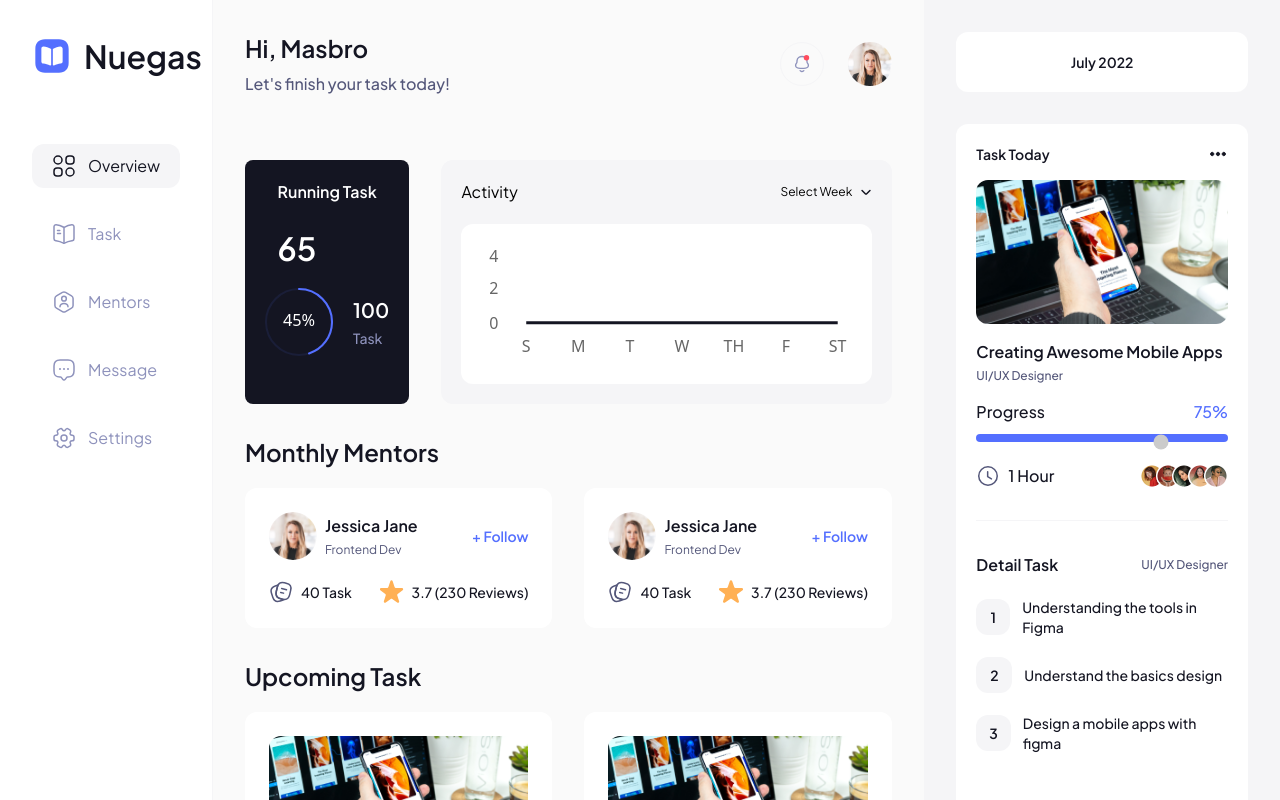
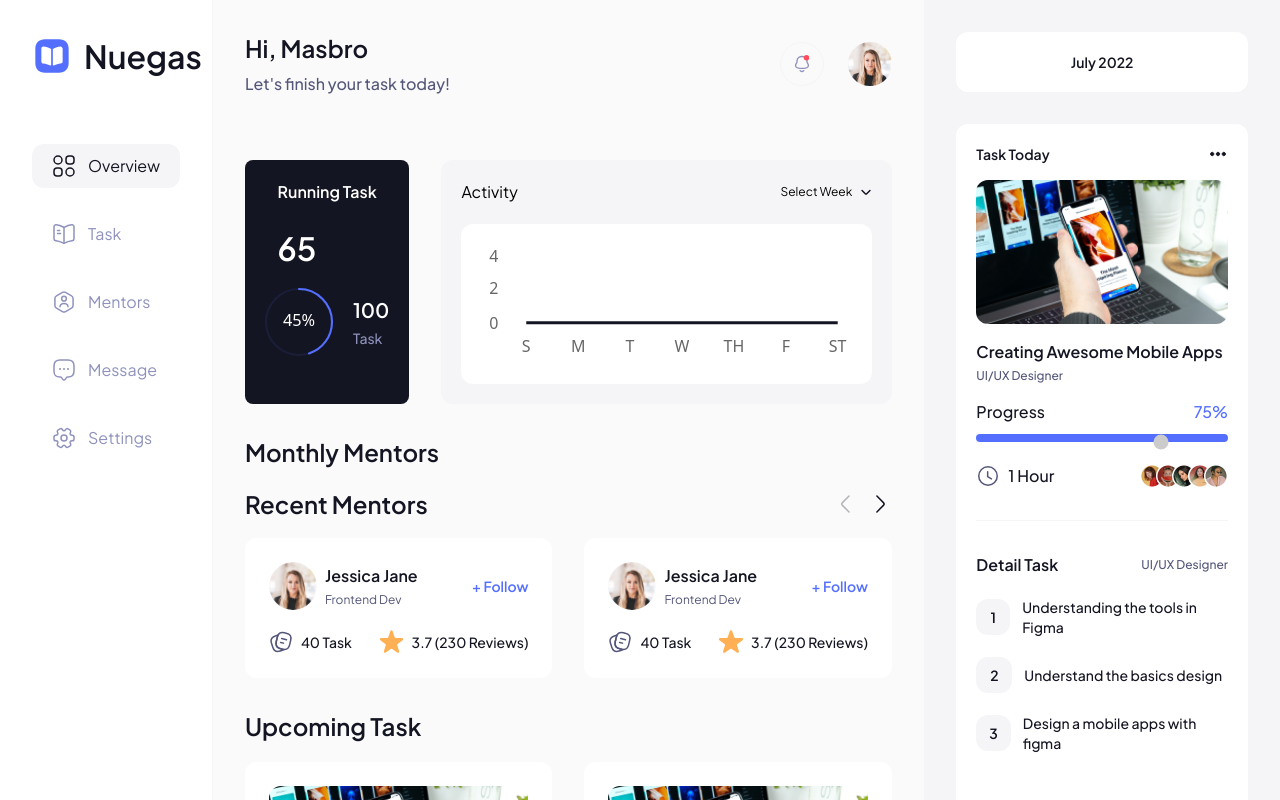
Before and after one commit to pujiragil/nuegas, a React (Vite) app: page / in a window 1280 px wide. Shown: the top 800 px of the page. Built offline with nearby package versions, Linux system fonts and the light colour scheme.

Commit message:
created custom navigation

```diff
--- a/src/components/Slider/Mentor/index.tsx
+++ b/src/components/Slider/Mentor/index.tsx
@@ -1,10 +1,15 @@
-import { Swiper, SwiperSlide } from "swiper/react";
+import { Swiper, SwiperSlide, SwiperRef } from "swiper/react";
 import { Navigation } from "swiper";
-
 import "swiper/css";
 import "swiper/css/navigation";
-
-import { FC, ReactElement } from "react";
+import {
+  FC,
+  MouseEventHandler,
+  ReactElement,
+  useEffect,
+  useRef,
+  useState,
+} from "react";
 
 interface MentorSliderProps {
   smSlide: number;
@@ -13,8 +18,55 @@ interface MentorSliderProps {
 }
 
 const MentorSlider: FC<MentorSliderProps> = ({ smSlide, lgSlide, sliders }) => {
+  const [isBeginning, setIsBeginning] = useState<boolean>(true);
+  const [isEnd, setIsEnd] = useState<boolean>(false);
+  const swiperRef = useRef<SwiperRef>(null);
+
+  useEffect(() => {
+    if (swiperRef.current) {
+      const swiper = swiperRef.current.swiper;
+
+      swiper.on("slideChange", () => {
+        setIsBeginning(swiper.isBeginning);
+        setIsEnd(swiper.isEnd);
+      });
+    }
+  }, []);
+
+  const handlePrev = () => {
+    if (swiperRef.current) {
+      swiperRef.current.swiper.slidePrev();
+    }
+  };
+
+  const handleNext = () => {
+    if (swiperRef.current) {
+      swiperRef.current.swiper.slideNext();
+    }
+  };
+
   return (
+    <div className="space-y-[18px]">
+      <div className="flex items-center justify-between">
+        <h2 className="font-semibold text-secondary-100 text-xl md:text-2xl">
+          Recent Mentors
+        </h2>
+        <div className="flex items-center gap-2.5">
+          <SliderButton
+            handleClick={handlePrev}
+            isDisable={isBeginning}
+            src="/prev-slide.svg"
+          />
+          <SliderButton
+            handleClick={handleNext}
+            isDisable={isEnd}
+            src="/next-slide.svg"
+          />
+        </div>
+      </div>
+      <div>
         <Swiper
+          ref={swiperRef}
           className="mentor-slider"
           modules={[Navigation]}
           breakpoints={{
@@ -32,6 +84,31 @@ const MentorSlider: FC<MentorSliderProps> = ({ smSlide, lgSlide, sliders }) => {
             <SwiperSlide key={index}>{slide}</SwiperSlide>
           ))}
         </Swiper>
+      </div>
+    </div>
+  );
+};
+
+interface SliderButtonProps {
+  handleClick: MouseEventHandler<HTMLElement>;
+  isDisable: boolean;
+  src: string;
+}
+
+const SliderButton: FC<SliderButtonProps> = ({
+  handleClick,
+  isDisable,
+  src,
+}): ReactElement => {
+  return (
+    <button
+      onClick={handleClick}
+      disabled={isDisable}
+      className={`w-6 h-6 object-cover ${isDisable ? "opacity-30 cursor-default" : "cursor-pointer"
+        }`}
+    >
+      <img src={src} alt="button-slide" />
+    </button>
   );
 };
 
```
Lines whose indentation alone changed are shown as unchanged.
